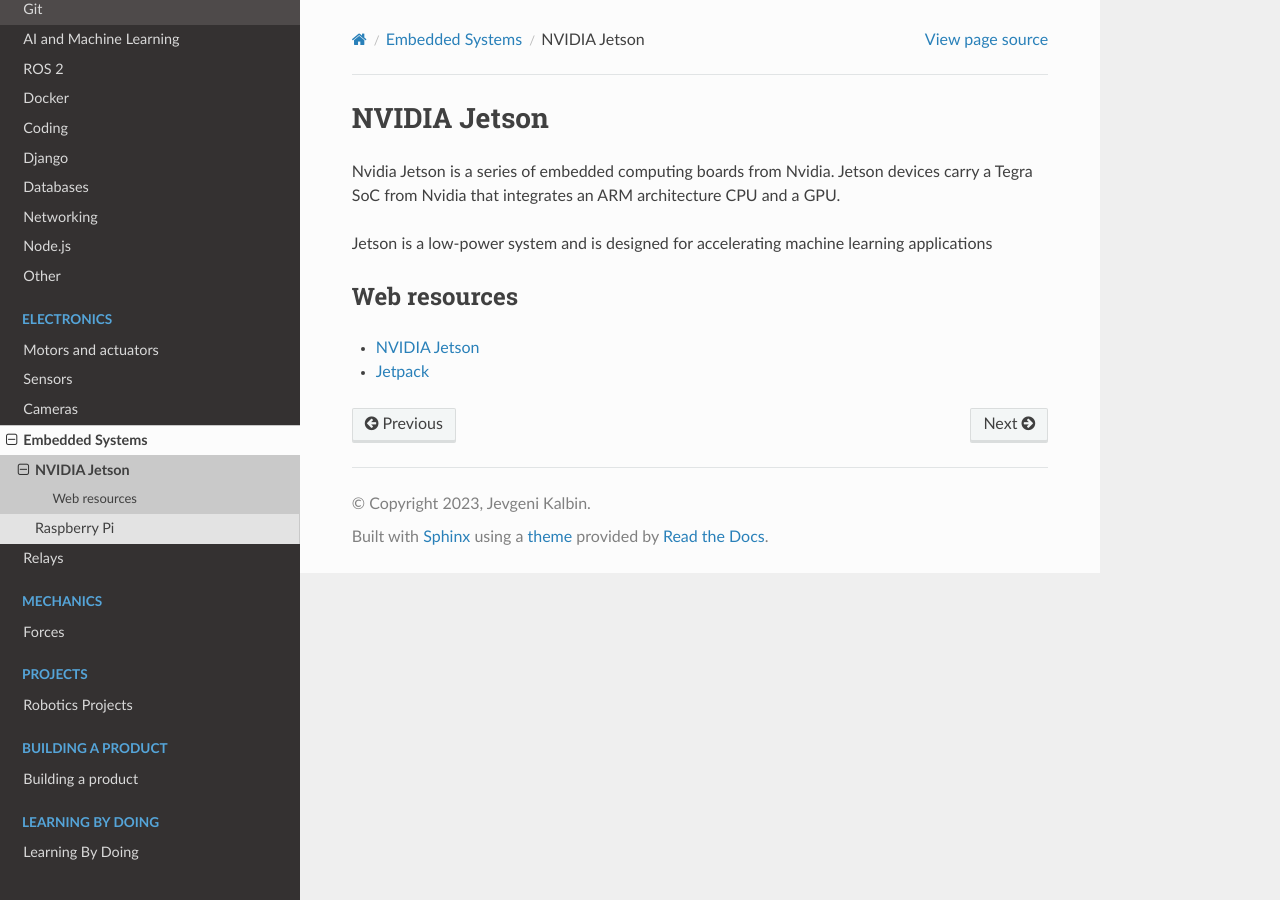
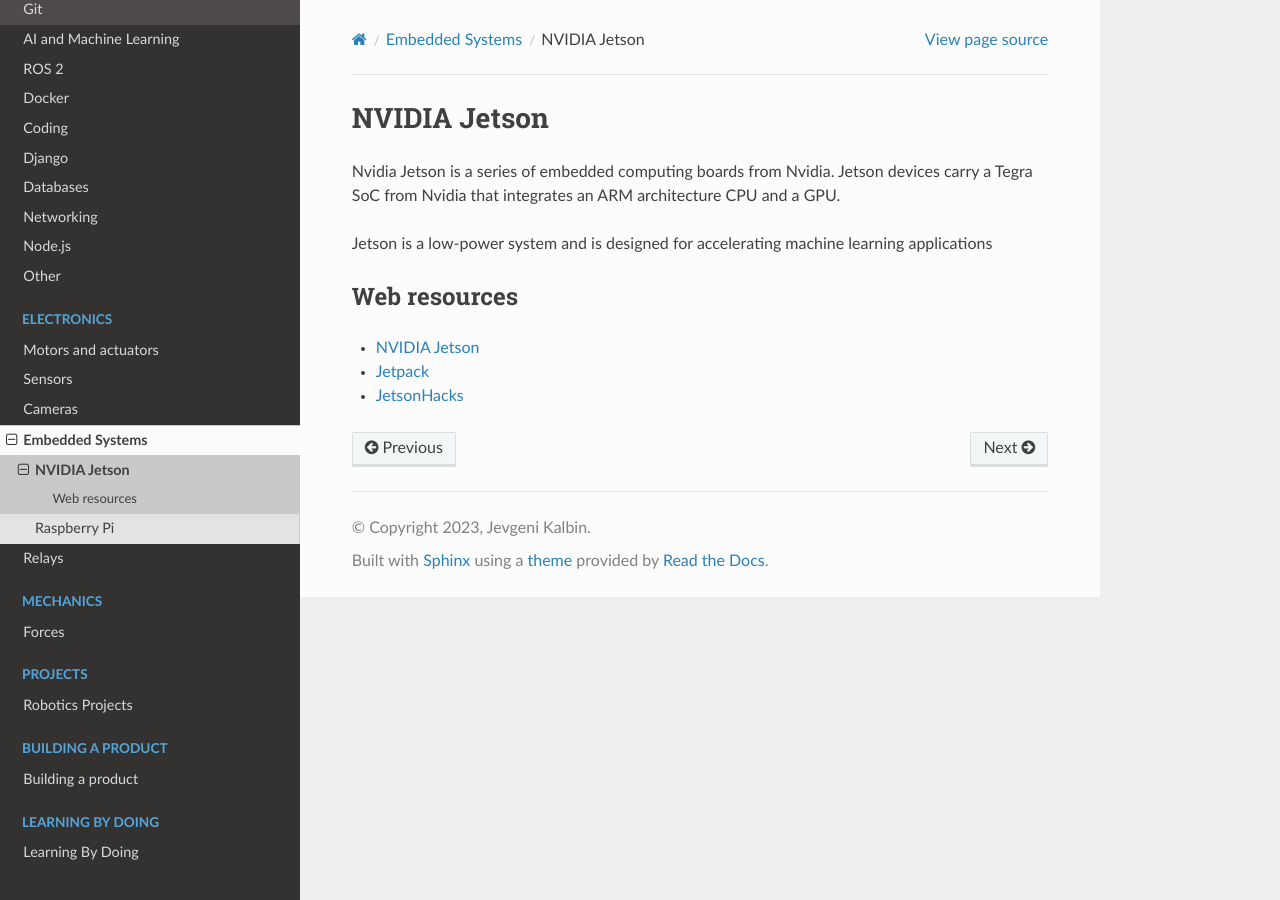
Before and after one commit to jevgenik/manuals, a Sphinx documentation site: the page built from source/files/electronics/embedded_systems/nvidia.rst, in a window 1280 px wide. Built offline with Sphinx 7.4.7 and the Read the Docs theme 2.0.0, drawn with Linux system fonts in a browser that asks for light colours.

Commit message:
added jetsonhacks.com

```diff
--- a/source/files/electronics/embedded_systems/nvidia.rst
+++ b/source/files/electronics/embedded_systems/nvidia.rst
@@ -12,3 +12,4 @@ Web resources
 
 * `NVIDIA Jetson <https://developer.nvidia.com/embedded-computing>`_
 * `Jetpack <https://developer.nvidia.com/embedded/jetpack>`_
+* `JetsonHacks <https://jetsonhacks.com/>`_
```
